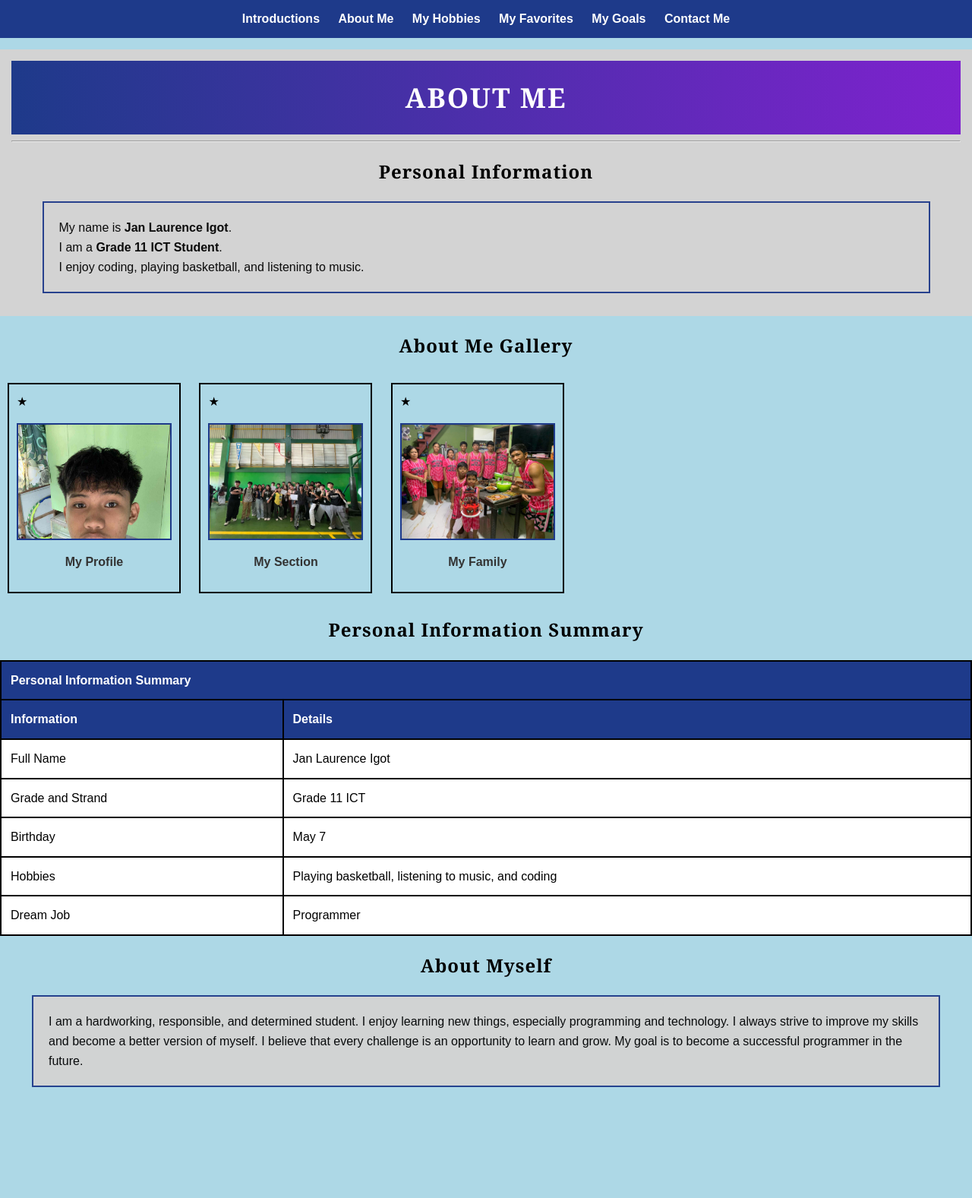
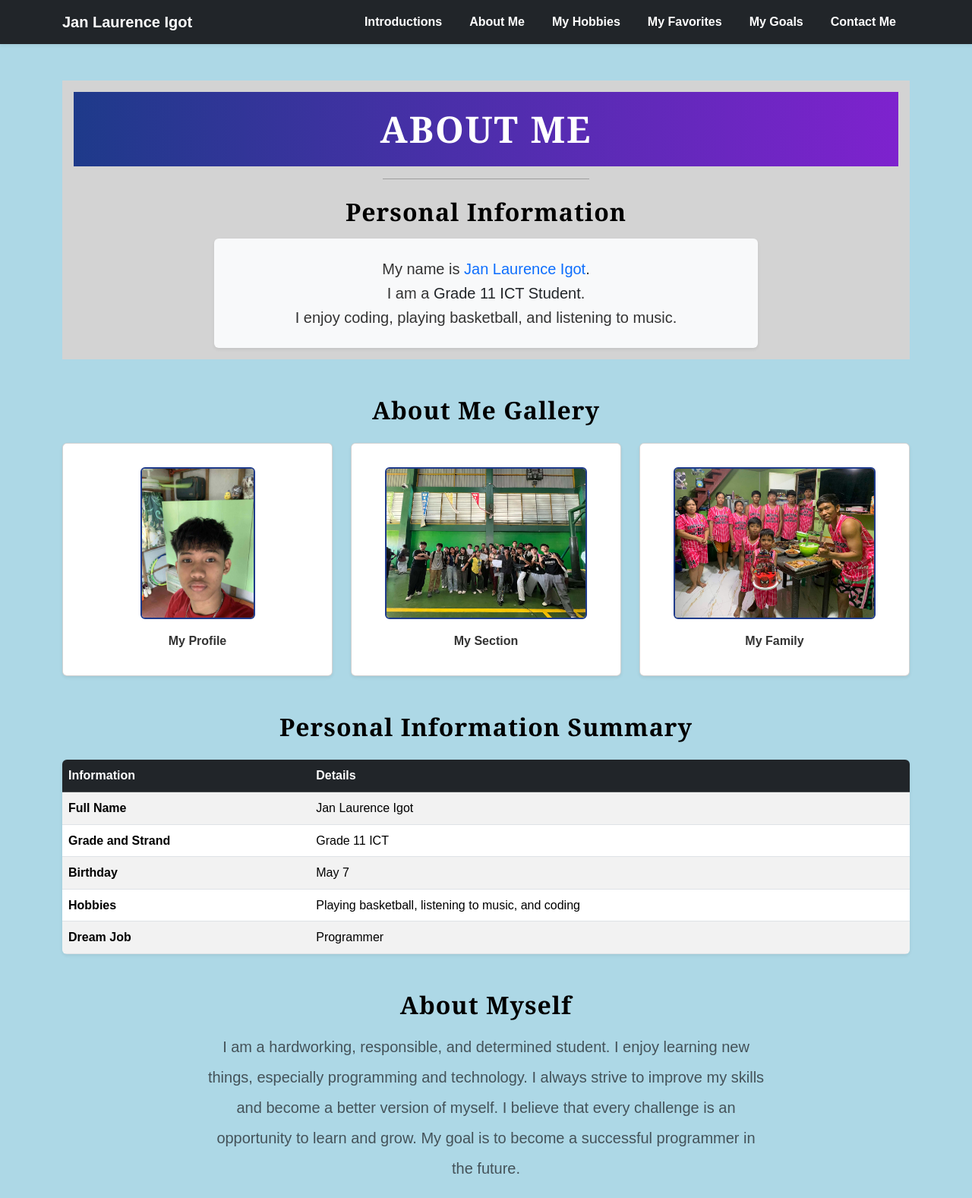
Before and after one commit to IgotJanlaurence/My-Personal-Profile-Webpage, a plain HTML site: page about.html in a window 1280 px wide. Shown: the whole page at 76% size. Before the commit the page ends 1446 px from the top, so only its background shows below. Drawn offline with nearby package versions, Linux system fonts and the light colour scheme.

Commit message:
Update about.html

```diff
--- a/about.html
+++ b/about.html
@@ -5,127 +5,138 @@
   <meta charset="UTF-8">
   <meta name="viewport" content="width=device-width, initial-scale=1.0">
   <title>About Me - Jan Laurence Igot</title>
+  <!-- Bootstrap 5 CSS CDN -->
+  <link href="https://cdn.jsdelivr.net/npm/bootstrap@5.3.3/dist/css/bootstrap.min.css" rel="stylesheet">
   <link rel="stylesheet" href="style.css">
 </head>
 
 <body>
 
-  <!-- NAVIGATION BAR -->
-  <nav>
-    <ul>
-      <li><a href="index.html">Introductions</a></li>
-      <li><a href="about.html">About Me</a></li>
-      <li><a href="hobbies.html">My Hobbies</a></li>
-      <li><a href="favorites.html">My Favorites</a></li>
-      <li><a href="goals.html">My Goals</a></li>
-      <li><a href="contact.html">Contact Me</a></li>
+  <!-- Responsive Navigation Bar -->
+  <nav class="navbar navbar-expand-lg navbar-dark bg-dark shadow-sm">
+    <div class="container">
+      <a class="navbar-brand fw-bold" href="index.html">Jan Laurence Igot</a>
+      <button class="navbar-toggler" type="button" data-bs-toggle="collapse" data-bs-target="#navbarNav" aria-controls="navbarNav" aria-expanded="false" aria-label="Toggle navigation">
+          <span class="navbar-toggler-icon"></span>
+      </button>
+      <div class="collapse navbar-collapse" id="navbarNav">
+          <ul class="navbar-nav ms-auto">
+              <li class="nav-item"><a class="nav-link" href="index.html">Introductions</a></li>
+              <li class="nav-item"><a class="nav-link active" href="about.html">About Me</a></li>
+              <li class="nav-item"><a class="nav-link" href="hobbies.html">My Hobbies</a></li>
+              <li class="nav-item"><a class="nav-link" href="favorites.html">My Favorites</a></li>
+              <li class="nav-item"><a class="nav-link" href="goals.html">My Goals</a></li>
+              <li class="nav-item"><a class="nav-link" href="contact.html">Contact Me</a></li>
           </ul>
+      </div>
+    </div>
   </nav>
 
-  <main>
+  <main class="container my-5">
 
-    <section id="about" class="profile-section">
+    <!-- Personal Information Section -->
+    <section id="about" class="mb-5 text-center">
+      <h1 id="main-header" class="display-5 fw-bold mb-3">About Me</h1>
+      <hr class="w-25 mx-auto mb-4">
 
-      <h1 id="main-header">About Me</h1>
+      <h2 class="section-title mb-3">Personal Information</h2>
 
-      <hr>
-
-      <h2 class="section-title center-text">Personal Information</h2>
-
-      <p class="profile-info">
-        My name is <b>Jan Laurence Igot</b>.<br>
-        I am a <b>Grade 11 ICT Student</b>.<br>
+      <div class="row justify-content-center">
+        <div class="col-lg-8">
+          <div class="card shadow-sm p-4 bg-light border-0">
+            <p class="lead mb-0">
+              My name is <b class="text-primary">Jan Laurence Igot</b>.<br>
+              I am a <b class="text-dark">Grade 11 ICT Student</b>.<br>
               I enjoy coding, playing basketball, and listening to music.
             </p>
-
+          </div>
+        </div>
+      </div>
     </section>
 
-    <!-- ==========================================
-       LESSON 2.3: CSS IMAGE GALLERY SECTION
-       ========================================== -->
-    <section class="gallery-section">
+    <!-- About Me Gallery Section -->
+    <section class="mb-5">
+      <h2 class="section-title text-center mb-4">About Me Gallery</h2>
 
-      <h2 class="section-title center-text">About Me Gallery</h2>
-
-      <div class="gallery">
-        <div class="gallery-item">
-          <img src="a3cda980-d5c3-46c0-9ae6-7ce28dd5495e.jpeg" alt="Jan Laurence Igot profile picture">
-          <p>My Profile</p>
-        </div>
-        <div class="gallery-item">
-          <img src="5eecb52a-95a9-4ebc-84ee-dbaf5f42e2dc.jpeg" alt="My Best Section Onyx">
-          <p>My Section</p>
-        </div>
-        <div class="gallery-item">
-          <img src="199026f0-096b-4941-ac39-acaa3f2e29ff.jpeg" alt="Bounding With Family">
-          <p>My Family</p>
+      <div class="row g-4">
+        <div class="col-md-4">
+          <div class="card h-100 shadow-sm text-center p-3">
+            <img src="a3cda980-d5c3-46c0-9ae6-7ce28dd5495e.jpeg" alt="Jan Laurence Igot profile picture" class="img-fluid rounded mb-2" style="height: 200px; object-fit: cover;">
+            <p class="fw-semibold mt-2">My Profile</p>
           </div>
         </div>
-
+        <div class="col-md-4">
+          <div class="card h-100 shadow-sm text-center p-3">
+            <img src="5eecb52a-95a9-4ebc-84ee-dbaf5f42e2dc.jpeg" alt="My Best Section Onyx" class="img-fluid rounded mb-2" style="height: 200px; object-fit: cover;">
+            <p class="fw-semibold mt-2">My Section</p>
+          </div>
+        </div>
+        <div class="col-md-4">
+          <div class="card h-100 shadow-sm text-center p-3">
+            <img src="199026f0-096b-4941-ac39-acaa3f2e29ff.jpeg" alt="Bounding With Family" class="img-fluid rounded mb-2" style="height: 200px; object-fit: cover;">
+            <p class="fw-semibold mt-2">My Family</p>
+          </div>
+        </div>
+      </div>
     </section>
 
-    <section class="table-section">
+    <!-- Personal Information Summary Table -->
+    <section class="mb-5">
+      <h2 class="section-title text-center mb-4">Personal Information Summary</h2>
 
-      <h2 class="section-title center-text">Personal Information Summary</h2>
-
-      <table class="table-style">
-        <thead>
+      <div class="table-responsive shadow-sm rounded">
+        <table class="table table-striped table-hover align-middle mb-0">
+          <thead class="table-dark">
             <tr>
-            <th class="table-header" colspan="2">
-              Personal Information Summary
-            </th>
+              <th scope="col">Information</th>
+              <th scope="col">Details</th>
+            </tr>
+          </thead>
+          <tbody>
+            <tr>
+              <td class="fw-semibold">Full Name</td>
+              <td>Jan Laurence Igot</td>
             </tr>
             <tr>
-            <th class="table-header">Information</th>
-            <th class="table-header">Details</th>
-          </tr>
-        </thead>
-
-        <tbody>
-          <tr>
-            <td>Full Name</td>
-            <td>Jan Laurence Igot</td>
-          </tr>
-
-          <tr>
-            <td>Grade and Strand</td>
+              <td class="fw-semibold">Grade and Strand</td>
               <td>Grade 11 ICT</td>
             </tr>
-
             <tr>
-            <td>Birthday</td>
+              <td class="fw-semibold">Birthday</td>
               <td>May 7</td>
             </tr>
-
             <tr>
-            <td>Hobbies</td>
+              <td class="fw-semibold">Hobbies</td>
               <td>Playing basketball, listening to music, and coding</td>
             </tr>
-
             <tr>
-            <td>Dream Job</td>
+              <td class="fw-semibold">Dream Job</td>
               <td>Programmer</td>
             </tr>
           </tbody>
         </table>
-
+      </div>
     </section>
 
-    <section class="profile-section">
-
-      <h2 class="section-title center-text">About Myself</h2>
-
-      <p class="profile-info">
+    <!-- About Myself / Background Section -->
+    <section class="mb-5 text-center">
+      <h2 class="section-title mb-3">About Myself</h2>
+      <div class="row justify-content-center">
+        <div class="col-lg-8">
+          <p class="lead text-muted lh-lg">
             I am a hardworking, responsible, and determined student.
             I enjoy learning new things, especially programming and technology.
             I always strive to improve my skills and become a better version of myself.
             I believe that every challenge is an opportunity to learn and grow.
             My goal is to become a successful programmer in the future.
           </p>
-
+        </div>
+      </div>
     </section>
 
   </main>
 
+  <!-- Bootstrap 5 JS Bundle CDN -->
+  <script src="https://cdn.jsdelivr.net/npm/bootstrap@5.3.3/dist/js/bootstrap.bundle.min.js"></script>
 </body>
 </html>
```
Lines whose indentation alone changed are shown as unchanged.
